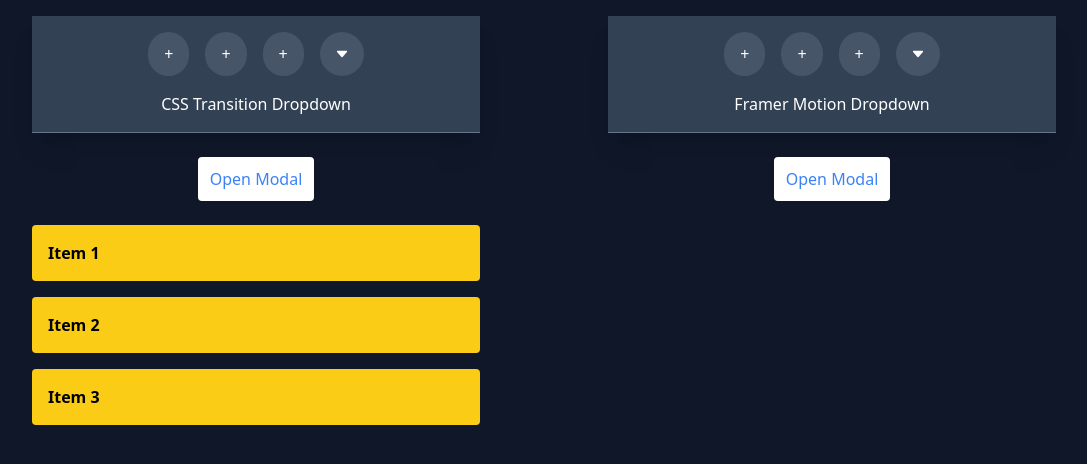
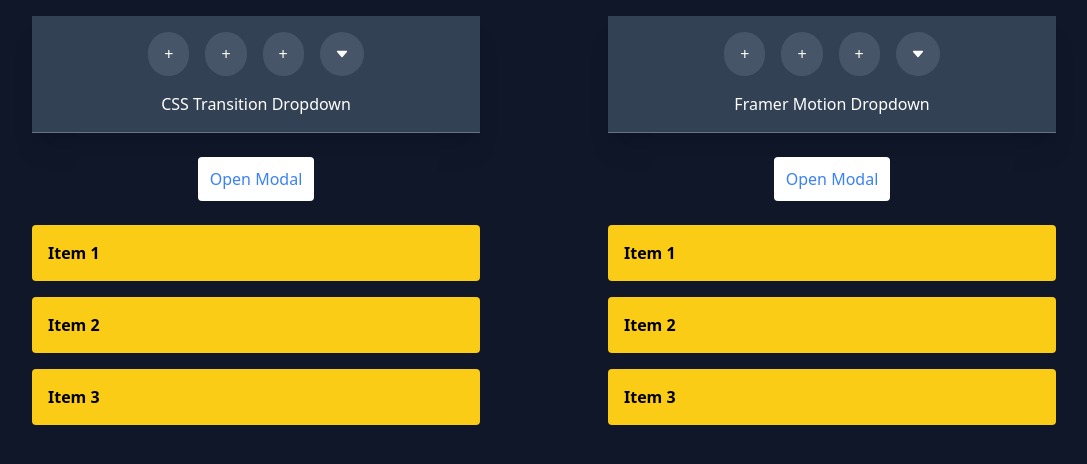
Before and after one commit to Dmitriy24S/multilevel-dropdown-menu-react, a React (Create React App) app: page / in a window 1280 px wide. Shown: the top 464 px of the page, without its empty margins (96-1183 px from the left). Built offline with nearby package versions, Linux system fonts and the light colour scheme.

Commit message:
feat: :sparkles: add framer motion auto height list example component

```diff
--- a/src/App.tsx
+++ b/src/App.tsx
@@ -3,11 +3,12 @@
 import CSSTranListHeight from "./components/CSSTranListHeight";
 import CSSTranModal from "./components/CSSTranModal";
 import FramerDropdown from "./components/FramerDropdown";
+import FramerListHeight from "./components/FramerListHeight";
 import FramerModal from "./components/FramerModal";
 
 function App() {
   return (
-    <div className="App min-h-screen text-white overflow-x-hidden">
+    <div className="App min-h-screen text-white overflow-x-hidden mb-8">
       <main className="p-4 flex flex-1 flex-wrap items-start justify-evenly gap-4">
         {/* CSS Transition */}
         <section className="w-[45%] max-w-md min-w-[16rem] flex flex-col gap-6 items-center justify-center">
@@ -25,6 +26,8 @@
           <FramerDropdown />
           {/* Framer Motion modal */}
           <FramerModal />
+          {/* Framer Motion auto height list */}
+          <FramerListHeight />
         </section>
       </main>
     </div>
--- a/src/components/CSSTranListHeight.tsx
+++ b/src/components/CSSTranListHeight.tsx
@@ -7,6 +7,7 @@
 
   const handleItemClick = (index: number) => {
     if (index === activeItemIndex) {
+      // If item already selected - deselect
       setActiveItemIndex(-1);
     } else {
       setActiveItemIndex(index);
--- /dev/null
+++ b/src/components/FramerListHeight.tsx
@@ -0,0 +1,49 @@
+import { useState } from "react";
+import { motion } from "framer-motion";
+import { dataText } from "../dataText";
+
+const FramerListHeight = () => {
+  const [activeItemIndex, setActiveItemIndex] = useState(-1);
+
+  const handleItemClick = (index: number) => {
+    if (index === activeItemIndex) {
+      // If item already selected - deselect
+      setActiveItemIndex(-1);
+    } else {
+      setActiveItemIndex(index);
+    }
+  };
+
+  return (
+    <div className="list-auto-height-container">
+      <ul className="list flex flex-col gap-4">
+        {dataText.map((item, index) => {
+          return (
+            <li>
+              <button
+                aria-label="expand text"
+                className="text-black text-left bg-yellow-400 hover:bg-yellow-300 p-4 rounded transition-colors"
+                onClick={() => handleItemClick(index)}
+              >
+                <h5 className="font-bold">{item.title}</h5>
+                <motion.div
+                  className="body-text-container overflow-hidden"
+                  animate={{ height: activeItemIndex === index ? "auto" : 0 }}
+                  transition={{
+                    type: "tween",
+                    ease: "easeInOut",
+                    duration: 0.25,
+                  }}
+                >
+                  <p className="pt-2.5">{item.bodyText}</p>
+                </motion.div>
+              </button>
+            </li>
+          );
+        })}
+      </ul>
+    </div>
+  );
+};
+
+export default FramerListHeight;
```
